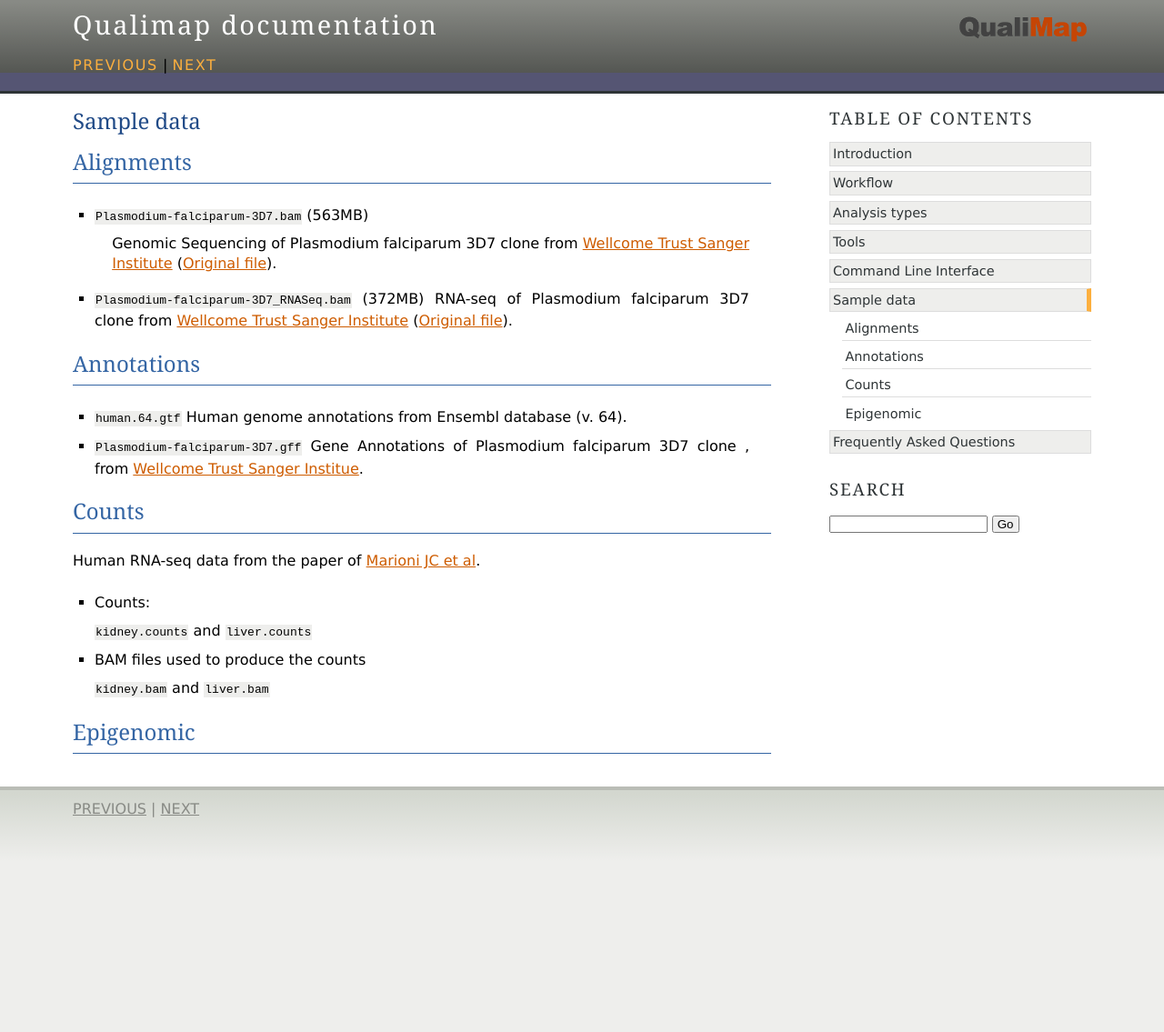
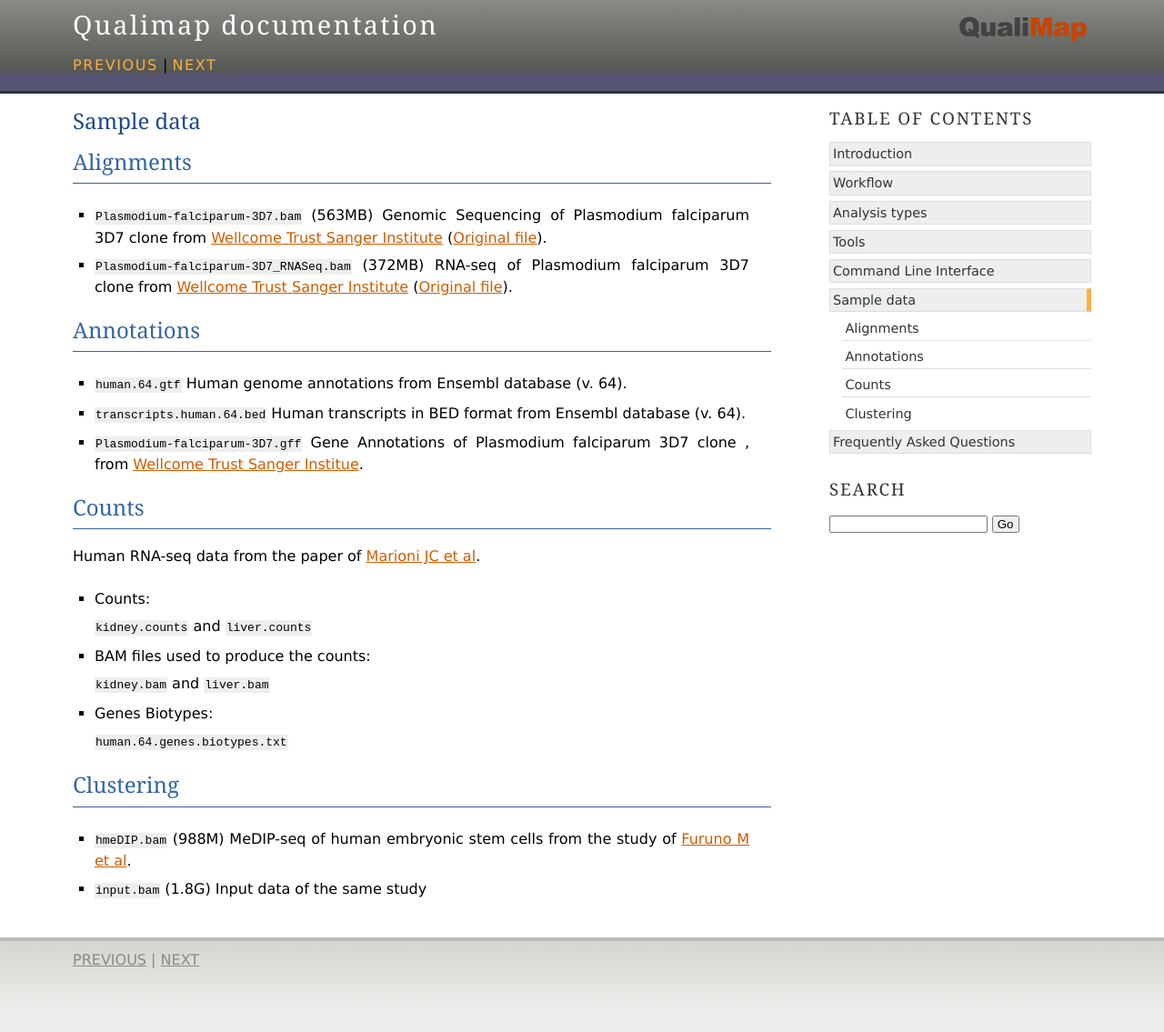
Before and after one commit to scchess/Qualimap, a Sphinx documentation site: the page built from doc/samples.rst, in a window 1280 px wide. Shown: the whole page at 91% size. Built offline with Sphinx 7.4.7, drawn with Linux system fonts in a browser that asks for light colours; before the commit the page ends 969 px from its top, so only the background shows below that.

Commit message:
Samples updated so the data can be uploaded to Valencia

```diff
--- a/doc/samples.rst
+++ b/doc/samples.rst
@@ -8,7 +8,7 @@ Alignments
 ----------
 
 - :file:`Plasmodium-falciparum-3D7.bam` (563MB)
-   Genomic Sequencing of Plasmodium falciparum 3D7 clone from `Wellcome Trust Sanger Institute <http://www.sanger.ac.uk/resources/downloads/protozoa/plasmodium-falciparum.html>`_ (`Original file <ftp://ftp.sanger.ac.uk/pub/pathogens/Plasmodium/falciparum/3D7/5428_3%234.bam>`_).
+  Genomic Sequencing of Plasmodium falciparum 3D7 clone from `Wellcome Trust Sanger Institute <http://www.sanger.ac.uk/resources/downloads/protozoa/plasmodium-falciparum.html>`_ (`Original file <ftp://ftp.sanger.ac.uk/pub/pathogens/Plasmodium/falciparum/3D7/5428_3%234.bam>`_).
 
 - :file:`Plasmodium-falciparum-3D7_RNASeq.bam` (372MB)
   RNA-seq of Plasmodium falciparum 3D7 clone from `Wellcome Trust Sanger Institute <http://www.sanger.ac.uk/resources/downloads/protozoa/plasmodium-falciparum.html>`_ (`Original file <ftp://ftp.sanger.ac.uk/pub/pathogens/Plasmodium/falciparum/3D7/3D7.archive/misc/BAM/Plasmodium3D7_RNASeq.bam>`_).
@@ -20,8 +20,13 @@ Annotations
 - :file:`human.64.gtf`
   Human genome annotations from Ensembl database (v. 64).
 
+- :file:`transcripts.human.64.bed`
+  Human transcripts in BED format from Ensembl database (v. 64).
+
 - :file:`Plasmodium-falciparum-3D7.gff`
   Gene Annotations of Plasmodium falciparum 3D7 clone , from `Wellcome Trust Sanger Institue <http://www.sanger.ac.uk/resources/downloads/protozoa/plasmodium-falciparum.html>`_.
+
+
 
 .. _counts-samples:
 
@@ -34,15 +39,21 @@ Human RNA-seq data from the paper of `Marioni JC et al <http://genome.cshlp.org/
 
   :file:`kidney.counts` and :file:`liver.counts`
 
-- BAM files used to produce the counts
+- BAM files used to produce the counts:
 
   :file:`kidney.bam` and :file:`liver.bam`
 
+- Genes Biotypes:
+
+  :file:`human.64.genes.biotypes.txt`
 
 
 
+Clustering
+----------
 
+- :file:`hmeDIP.bam` (988M)
+  MeDIP-seq of human embryonic stem cells from the study of `Furuno M et al <http://genomebiology.com/content/12/6/R54>`_.
 
-
-Epigenomic
-----------
+- :file:`input.bam` (1.8G)
+  Input data of the same study
```
